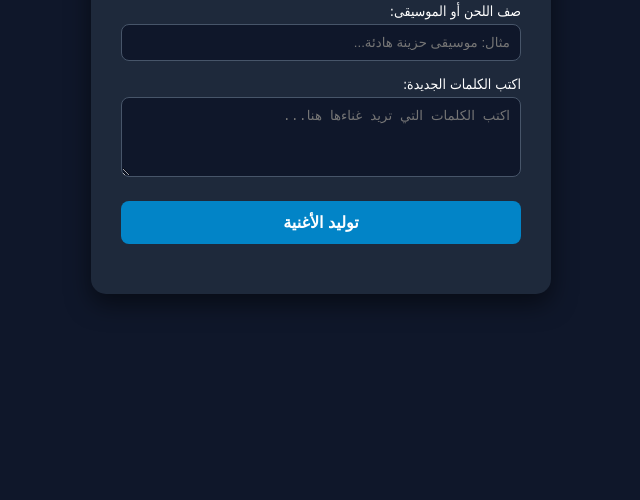
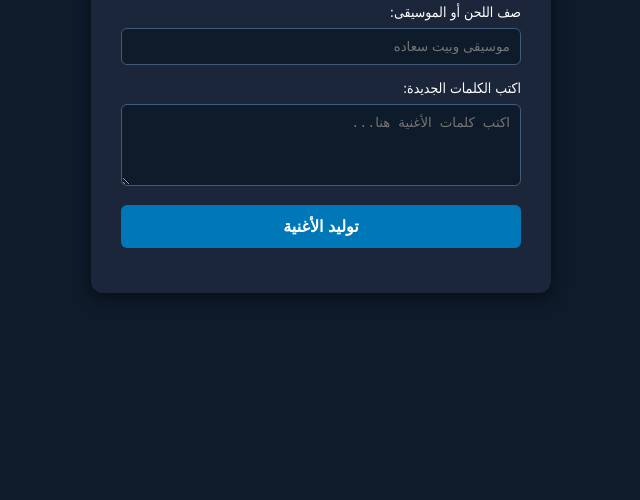
Before and after one commit to smsa94356-del/Music, a plain HTML site: page index.html in a window 1280 px wide. Shown: the part 300-800 px from the top of the page, without its empty margins (319-959 px from the left). Drawn offline with Linux system fonts and the light colour scheme.

Commit message:
Update index.html

```diff
--- a/index.html
+++ b/index.html
@@ -3,52 +3,68 @@
 <head>
     <meta charset="UTF-8">
     <meta name="viewport" content="width=device-width, initial-scale=1.0">
-    <title>مولد الأغاني بالذكاء الاصطناعي</title>
+    <title>استوديو الذكاء الاصطناعي</title>
     <style>
         body {
+            background-color: #0d1b2a;
+            color: #ffffff;
             font-family: Tahoma, sans-serif;
-            background: #0f172a;
-            color: #ffffff;
             display: flex;
+            flex-direction: column;
+            align-items: center;
             justify-content: center;
-            align-items: center;
-            height: 100vh;
+            min-height: 100vh;
             margin: 0;
         }
         .container {
-            background: #1e293b;
+            background-color: #1b263b;
             padding: 30px;
-            border-radius: 15px;
-            box-shadow: 0 10px 25px rgba(0,0,0,0.5);
-            width: 100%;
+            border-radius: 12px;
+            box-shadow: 0 4px 15px rgba(0,0,0,0.5);
+            width: 90%;
             max-width: 400px;
+            text-align: center;
         }
-        h2 { text-align: center; color: #38bdf8; margin-bottom: 20px; }
-        label { display: block; margin-top: 15px; margin-bottom: 5px; font-size: 14px; }
+        h2 {
+            color: #4ea8de;
+            margin-bottom: 20px;
+        }
+        label {
+            display: block;
+            margin-bottom: 8px;
+            text-align: right;
+            font-size: 14px;
+        }
         input, textarea {
             width: 100%;
             padding: 10px;
-            border: 1px solid #475569;
-            background: #0f172a;
+            margin-bottom: 15px;
+            background-color: #0d1b2a;
+            border: 1px solid #415a77;
+            border-radius: 6px;
             color: #fff;
-            border-radius: 8px;
             box-sizing: border-box;
         }
-        textarea { resize: vertical; height: 80px; }
         button {
             width: 100%;
-            margin-top: 20px;
+            background-color: #0077b6;
+            color: white;
             padding: 12px;
-            background: #0284c7;
-            color: white;
             border: none;
-            border-radius: 8px;
+            border-radius: 6px;
             font-size: 16px;
+            font-weight: bold;
             cursor: pointer;
+            transition: background 0.3s;
+        }
+        button:hover {
+            background-color: #0096c7;
+        }
+        #result {
+            margin-top: 15px;
+            font-size: 15px;
             font-weight: bold;
         }
-        button:hover { background: #0369a1; }
-        #result { margin-top: 20px; text-align: center; font-size: 14px; color: #a1a1aa; }
     </style>
 </head>
 <body>
@@ -57,10 +73,10 @@
         <h2>استوديو الذكاء الاصطناعي</h2>
 
         <label>صف اللحن أو الموسيقى:</label>
-        <input type="text" id="musicPrompt" placeholder="مثال: موسيقى حزينة هادئة...">
+        <input type="text" id="musicInput" placeholder="موسيقى وبيت سعاده">
 
         <label>اكتب الكلمات الجديدة:</label>
-        <textarea id="lyricsInput" placeholder="اكتب الكلمات التي تريد غناءها هنا..."></textarea>
+        <textarea id="lyricsInput" rows="4" placeholder="اكتب كلمات الأغنية هنا..."></textarea>
 
         <button onclick="generateSong()">توليد الأغنية</button>
 
@@ -69,39 +85,26 @@
 
     <script>
         function generateSong() {
-            const music = document.getElementById( musicPrompt ).value;
+            const music = document.getElementById( musicInput ).value;
             const lyrics = document.getElementById( lyricsInput ).value;
             const resultDiv = document.getElementById( result );
 
-            if(!music || !lyrics) {
-                alert( الرجاء إدخال وصف الموسيقى والكلمات أولاً! );
+            if (!music || !lyrics) {
+                resultDiv.style.color = "#ff6b6b";
+                resultDiv.innerHTML = "⚠️ الرجاء تعبئة وصف اللحن والكلمات أولاً!";
                 return;
             }
 
-            resultDiv.innerHTML = "⏳ جاري معالجة الصوت والألحان بالذكاء الاصطناعي... يرجى الانتظار";
+            resultDiv.style.color = "#4ea8de";
+            resultDiv.innerHTML = "⏳ جاري معالجة وتوليد الأغنية...";
 
-            // محاكاة عملية التوليد (يمكنك ربطه بأي API حقيقي لاحقاً)
+            // محاكاة عملية التوليد البرمجية
             setTimeout(() => {
-                resultDiv.innerHTML = "✅ تم توليد الأغنية بنجاح! (جاهزة للتحميل)";
+                resultDiv.style.color = "#52b788";
+                resultDiv.innerHTML = "✅ تم توليد الأغنية بنجاح!";
             }, 3000);
         }
     </script>
 
 </body>
 </html>
-
-  <script>
-  // الحصول على زر التوليد بناءً على الكلاس أو الـ ID أو نوع الزر
-  const generateBtn = document.querySelector( button ); // أو استبدله بالـ ID الخاص بك
-
-  if (generateBtn) {
-      generateBtn.addEventListener( click , function(e) {
-          e.preventDefault(); // منع إعادة تحميل الصفحة إذا كان داخل نموذج (Form)
-
-          // رسالة تجريبية للتأكد من أن الزر أصبح يتحرك ويستجيب
-          alert( جاري معالجة وتوليد الأغنية، يرجى الانتظار... );
-
-          // هنا يمكنك وضع كود الاتصال بالخدمة أو السيرفر الخاص بك لاحقاً
-      });
-  }
-</script>
```
